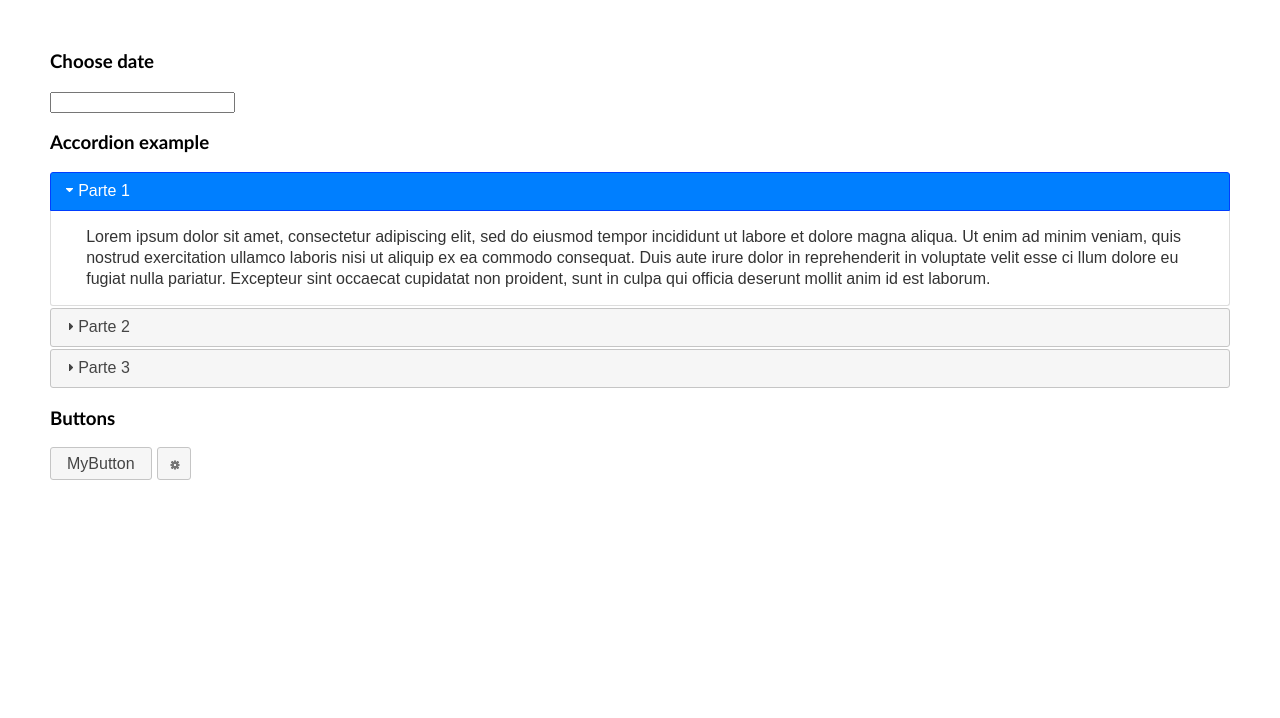
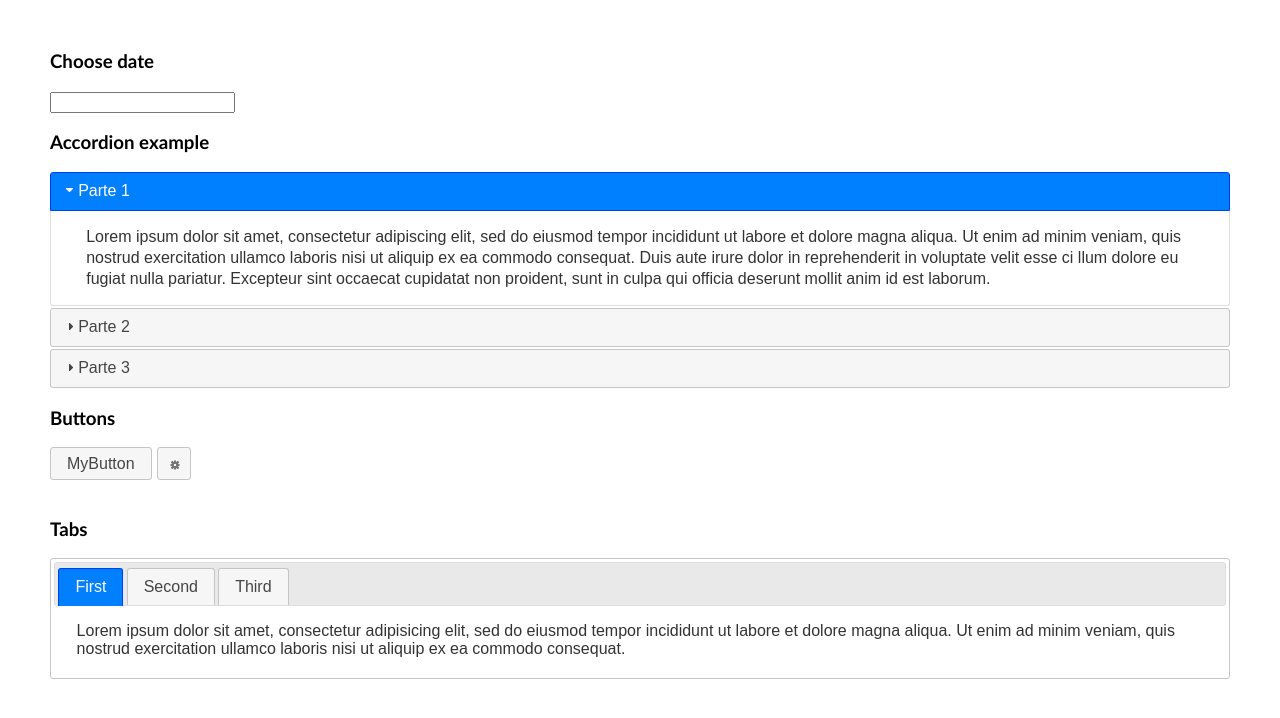
Before and after one commit to Maxdeoro/JQueryUIExample, a plain HTML site: page index.html in a window 1280 px wide. Drawn offline with nearby package versions, Linux system fonts and the light colour scheme.

Commit message:
add tabs

```diff
--- a/index.html
+++ b/index.html
@@ -55,6 +55,19 @@
      <button id="button">MyButton</button>
      <button id="button-icon">Only icon</button>
 
+    <!-- Tabs -->
+    <h3 class="demoHeaders">Tabs</h3>
+    <div id="tabs">
+	    <ul>
+		    <li><a href="#tabs-1">First</a></li>
+		    <li><a href="#tabs-2">Second</a></li>
+		    <li><a href="#tabs-3">Third</a></li>
+	    </ul>
+	    <div id="tabs-1">Lorem ipsum dolor sit amet, consectetur adipisicing elit, sed do eiusmod tempor incididunt ut labore et dolore magna aliqua. Ut enim ad minim veniam, quis nostrud exercitation ullamco laboris nisi ut aliquip ex ea commodo consequat.</div>
+	    <div id="tabs-2">Phasellus mattis tincidunt nibh. Cras orci urna, blandit id, pretium vel, aliquet ornare, felis. Maecenas scelerisque sem non nisl. Fusce sed lorem in enim dictum bibendum.</div>
+	    <div id="tabs-3">Nam dui erat, auctor a, dignissim quis, sollicitudin eu, felis. Pellentesque nisi urna, interdum eget, sagittis et, consequat vestibulum, lacus. Mauris porttitor ullamcorper augue.</div>
+    </div>
+
     <script src="jquery-ui-1.14.1.custom/external/jquery/jquery.js"></script>
     <script src="jquery-ui-1.14.1.custom/jquery-ui.js"></script>
     <script src="js/script.js"></script>
--- a/js/script.js
+++ b/js/script.js
@@ -1,7 +1,8 @@
-$('#date').datepicker();
+$('#date').datepicker({});
 $('#accordion').accordion();
 $('#button').button();
 $('#button-icon').button({
     icon: 'ui-icon-gear',
     showLabel: false,
 });
+$('#tabs').tabs();
```
